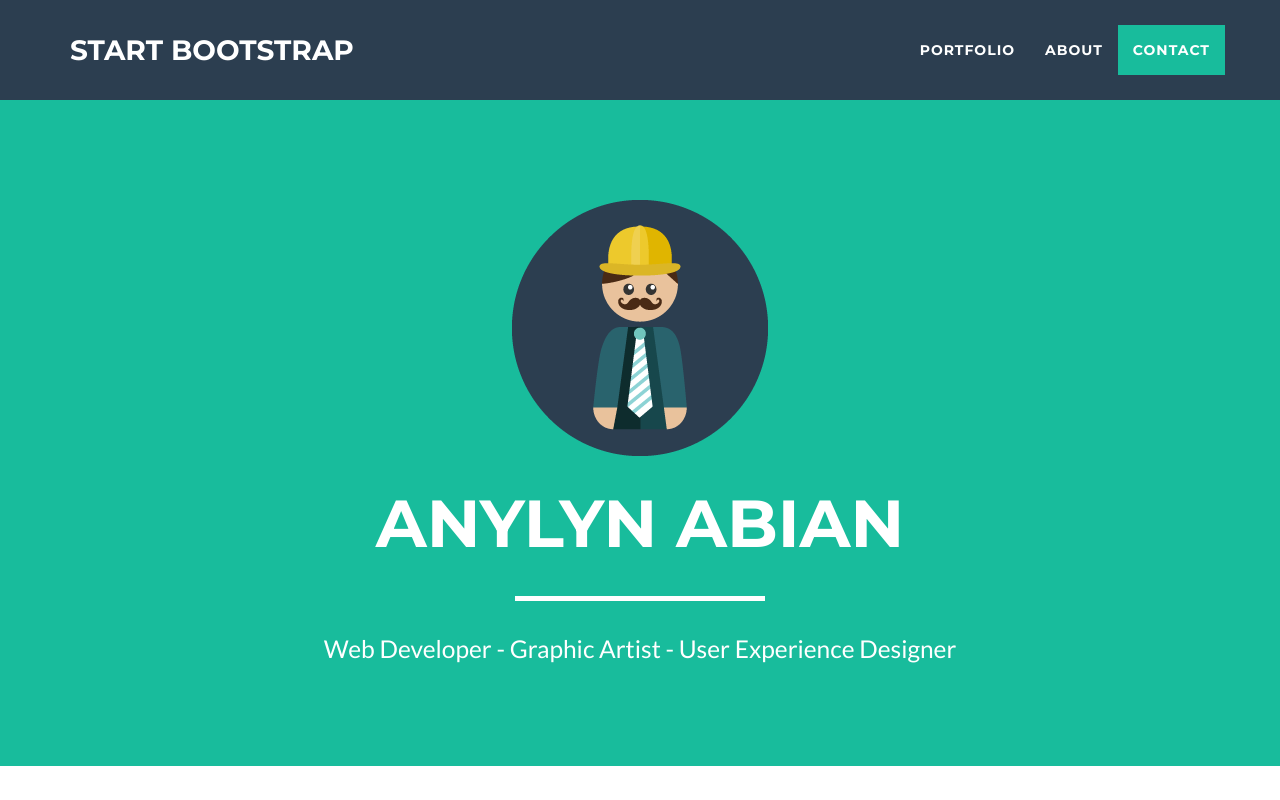
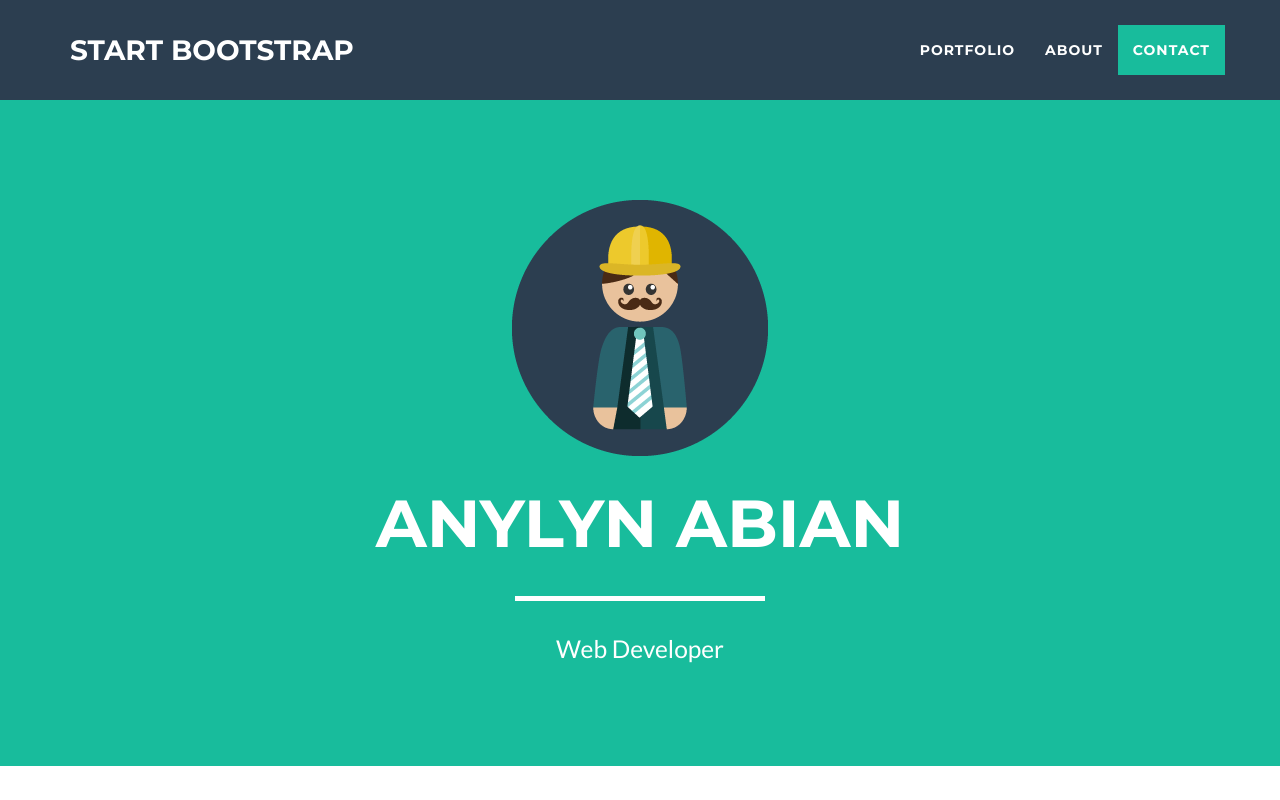
Before and after one commit to AnylynAbian/AnylynAbian.github.io, a website: page index.html in a window 1280 px wide. Shown: the top 800 px of the page. Drawn offline with nearby package versions, Linux system fonts and the light colour scheme.

Commit message:
Add files via upload

```diff
--- a/index.html
+++ b/index.html
@@ -75,7 +75,7 @@
                     <div class="intro-text">
                         <span class="name">Anylyn Abian</span>
                         <hr class="star-light">
-                        <span class="skills">Web Developer - Graphic Artist - User Experience Designer</span>
+                        <span class="skills">Web Developer </span>
                     </div>
                 </div>
             </div>
```
